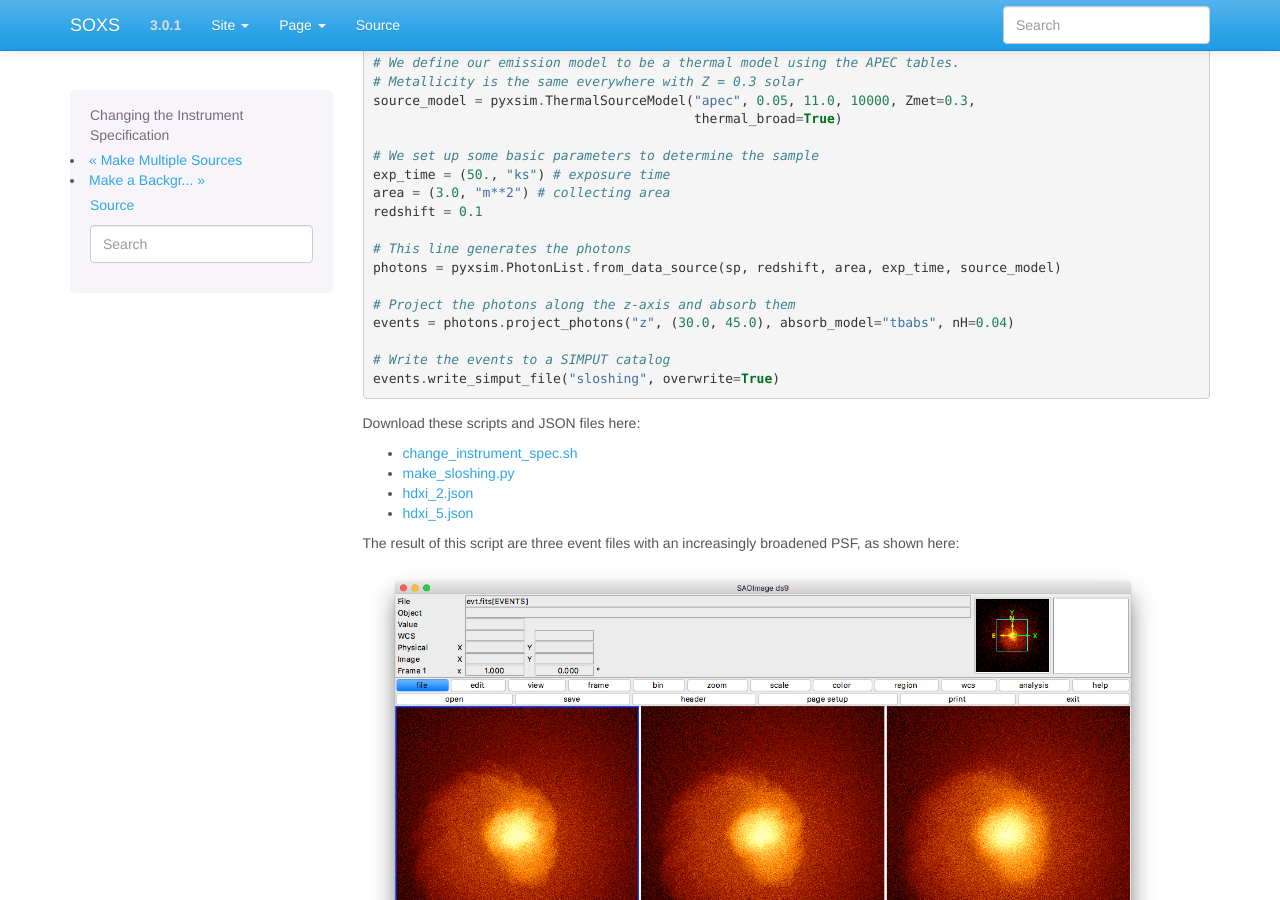
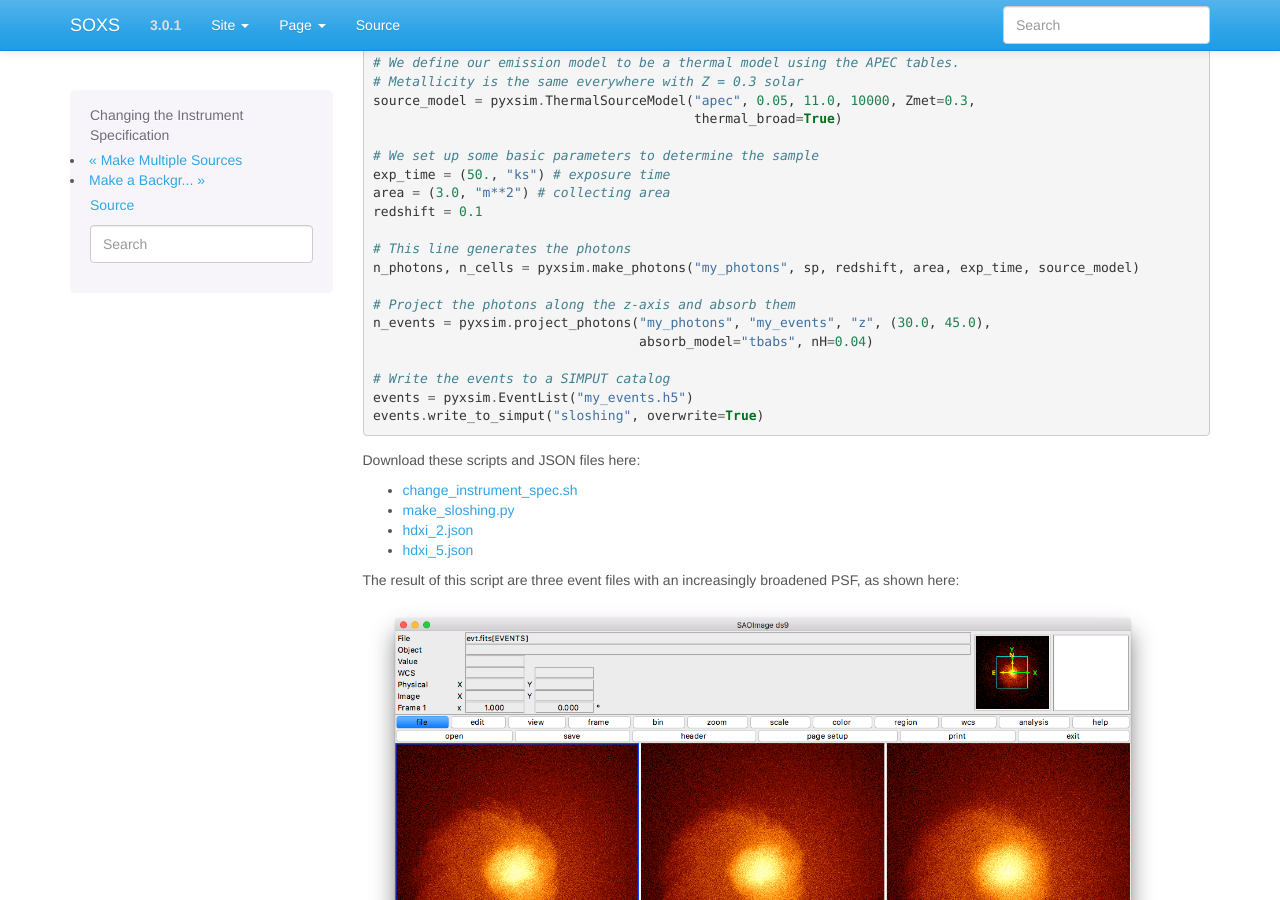
Before and after one commit to lynx-x-ray-observatory/soxs, a Sphinx documentation site: the page built from doc/source/cookbook/change_instrument_spec.rst, in a window 1280 px wide and 900 px high, scrolled down 732 px. Built offline with Sphinx 7.4.7, drawn with Linux system fonts in a browser that asks for light colours.

Commit message:
More doc updates

```diff
--- a/doc/source/cookbook/change_instrument_spec.rst
+++ b/doc/source/cookbook/change_instrument_spec.rst
@@ -53,13 +53,15 @@ The ``make_sloshing.py`` script that is called:
     redshift = 0.1
 
     # This line generates the photons
-    photons = pyxsim.PhotonList.from_data_source(sp, redshift, area, exp_time, source_model)
+    n_photons, n_cells = pyxsim.make_photons("my_photons", sp, redshift, area, exp_time, source_model)
 
     # Project the photons along the z-axis and absorb them
-    events = photons.project_photons("z", (30.0, 45.0), absorb_model="tbabs", nH=0.04)
+    n_events = pyxsim.project_photons("my_photons", "my_events", "z", (30.0, 45.0),
+                                      absorb_model="tbabs", nH=0.04)
 
     # Write the events to a SIMPUT catalog
-    events.write_simput_file("sloshing", overwrite=True)
+    events = pyxsim.EventList("my_events.h5")
+    events.write_to_simput("sloshing", overwrite=True)
 
 Download these scripts and JSON files here:
 
--- a/doc/source/files/make_sloshing.py
+++ b/doc/source/files/make_sloshing.py
@@ -21,10 +21,12 @@ area = (3.0, "m**2") # collecting area
 redshift = 0.1
 
 # This line generates the photons
-photons = pyxsim.PhotonList.from_data_source(sp, redshift, area, exp_time, source_model)
+n_photons, n_cells = pyxsim.make_photons("my_photons", sp, redshift, area, exp_time, source_model)
 
 # Project the photons along the z-axis and absorb them
-events = photons.project_photons("z", (30.0, 45.0), absorb_model="tbabs", nH=0.04)
+n_events = pyxsim.project_photons("my_photons", "my_events", "z", (30.0, 45.0),
+                                  absorb_model="tbabs", nH=0.04)
 
 # Write the events to a SIMPUT catalog
-events.write_simput_file("sloshing", overwrite=True)
+events = pyxsim.EventList("my_events.h5")
+events.write_to_simput("sloshing", overwrite=True)
```
Also changed, not shown: doc/source/cookbook/pyXSIM_Example.ipynb.
